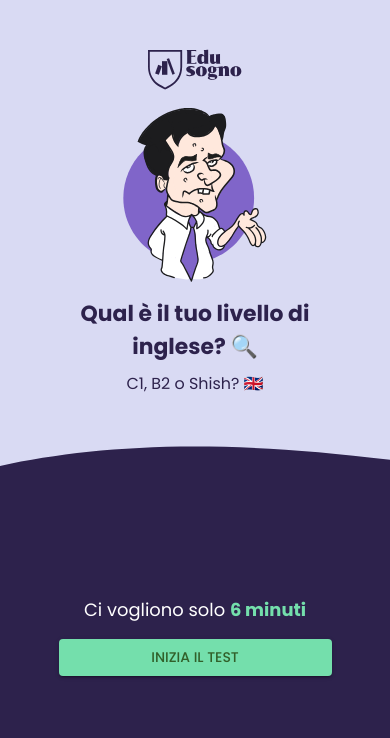
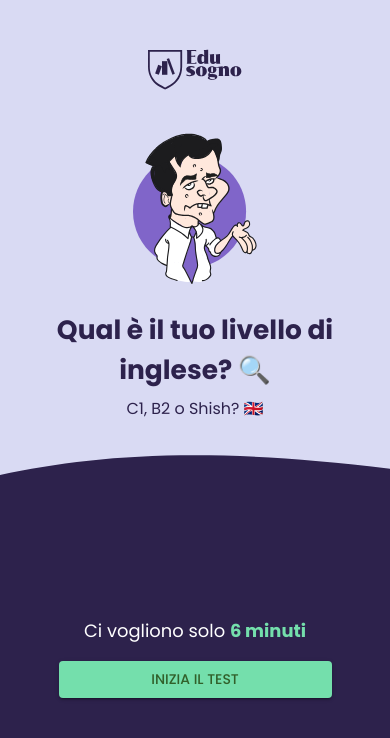
Before and after one commit to viktor998/ed-simulator, a React (Vite) app: page / in a window 390 px wide. Shown: the top 738 px of the page. Built offline with nearby package versions, Linux system fonts and the light colour scheme.

Commit message:
initial push

```diff
--- a/src/pages/LandingPage.jsx
+++ b/src/pages/LandingPage.jsx
@@ -51,6 +51,9 @@ const LandingPage = () => {
         },
         "scrollbar-width": "none",
         ["@media (max-width:1047px)"]: {
+          gridTemplateRows: "1fr 8fr 8fr",
+        },
+        ["@media (max-width:763px)"]: {
           gap: "2vh",
           gridTemplateRows: "1fr 3fr 5fr",
         },
@@ -85,8 +88,8 @@ const LandingPage = () => {
             height: "calc(270px + 5vh)",
             margin: "auto",
             ["@media (max-width:1047px)"]: {
-              width: "calc(140px + 1vw)",
-              height: "calc(170px + 0.5vh)",
+              width: "calc(120px + 1vw)",
+              height: "calc(160px + 5vh)",
             },
           }}
         >
@@ -98,7 +101,7 @@ const LandingPage = () => {
             flexDirection: "column",
             justifyContent: "center",
             alignItems: "center",
-            my: "1rem",
+            // my: "1rem",
             ["@media (max-width:1047px)"]: {
               gap: "0.5rem",
             },
@@ -112,7 +115,7 @@ const LandingPage = () => {
               fontWeight: "700",
               ["@media (max-width:1047px)"]: {
                 textAlign: "center",
-                fontSize: "calc(18px + 1vw)",
+                fontSize: "calc(18px + 1vh)",
                 // maxWidth: "39",
               },
             }}
@@ -143,6 +146,8 @@ const LandingPage = () => {
           alignItems: "center",
           justifyContent: "center",
           gap: "1rem",
+          paddingTop: "4vh",
+          minHeight: "190px",
         }}
         className="bottom"
       >
```
